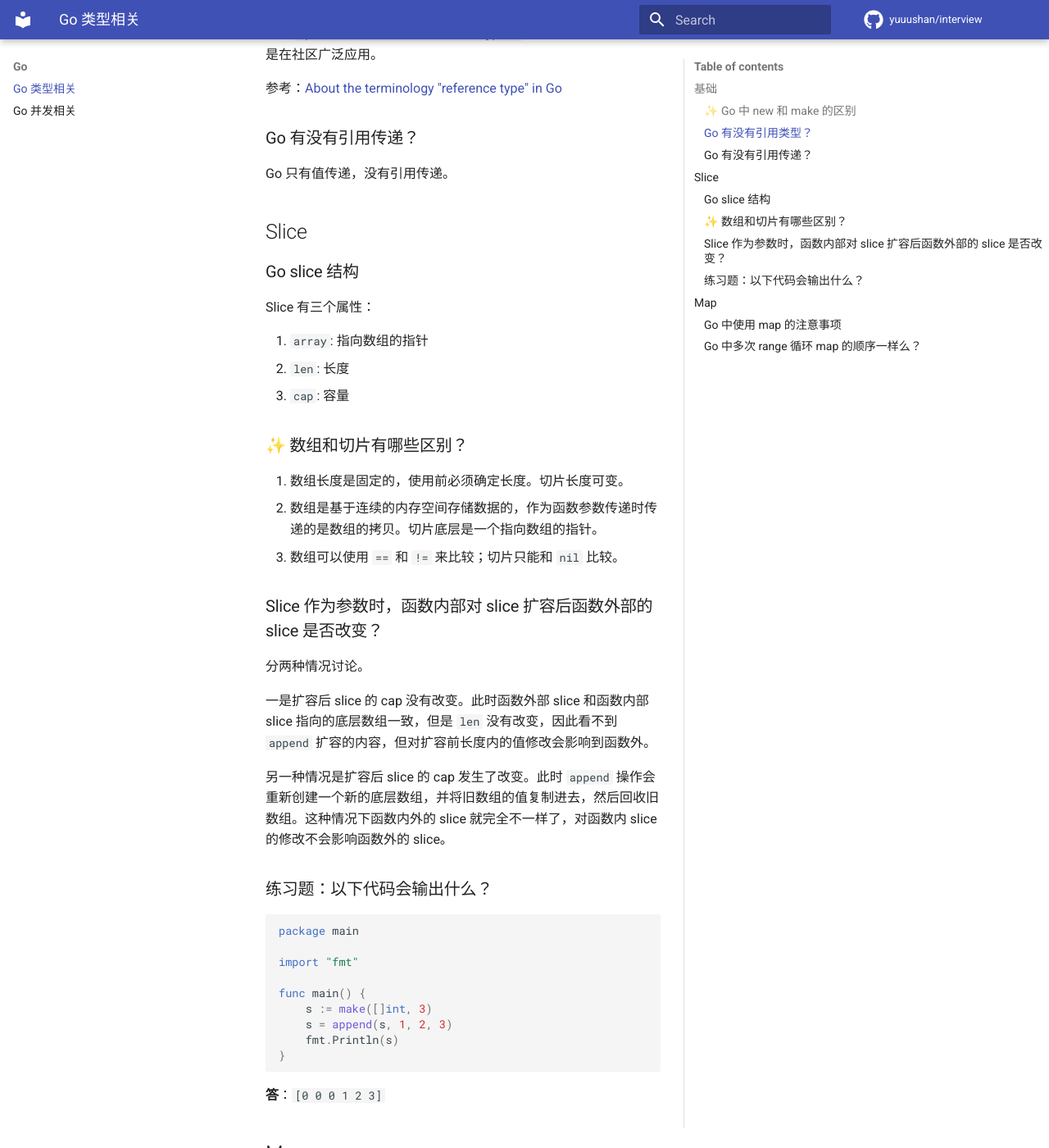
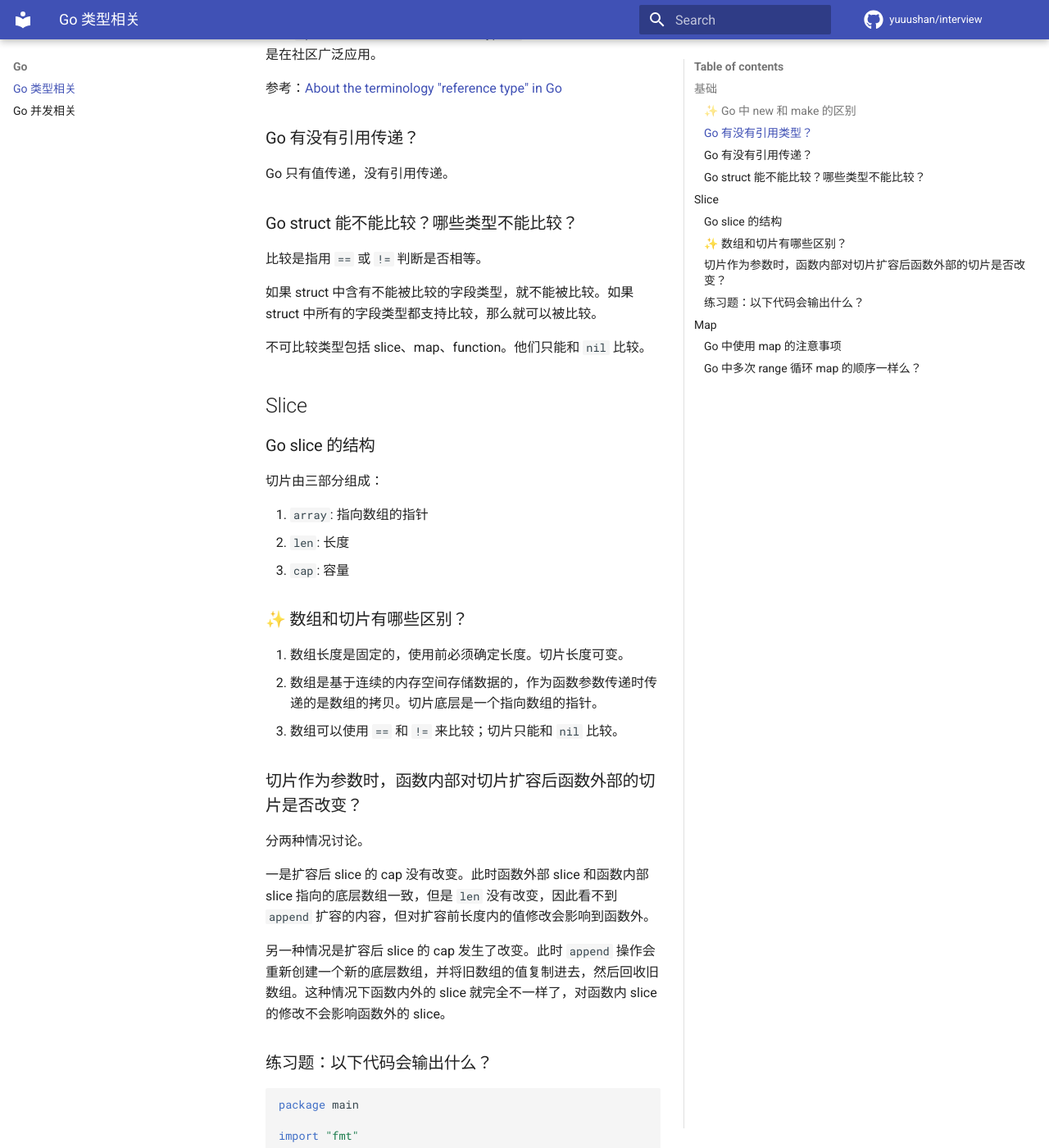
Before and after one commit to yuuushan/interview, an MkDocs documentation site: the page built from docs/go/type.md, in a window 1280 px wide and 1400 px high, scrolled down 619 px. Shown: the whole window at 82% size. Built offline with MkDocs 1.6.1 and Material for MkDocs 9.7.7, drawn with Linux system fonts in a browser that asks for light colours; comment, search, counter and statistics services are not loaded.

Commit message:
📝 (go): Go struct 能不能比较？哪些类型不能比较？

```diff
--- a/docs/go/type.md
+++ b/docs/go/type.md
@@ -20,11 +20,19 @@ Go 引用类型术语已经在 2013 年 4 月[从 Go specification 中删除](ht
 
 Go 只有值传递，没有引用传递。
 
+### Go struct 能不能比较？哪些类型不能比较？
+
+比较是指用 `==` 或 `!=` 判断是否相等。
+
+如果 struct 中含有不能被比较的字段类型，就不能被比较。如果 struct 中所有的字段类型都支持比较，那么就可以被比较。
+
+不可比较类型包括 slice、map、function。他们只能和 `nil` 比较。
+
 ## Slice
 
-### Go slice 结构
+### Go slice 的结构
 
-Slice 有三个属性：
+切片由三部分组成：
 
 1. `array`: 指向数组的指针
 2. `len`: 长度
@@ -36,7 +44,7 @@ Slice 有三个属性：
 2. 数组是基于连续的内存空间存储数据的，作为函数参数传递时传递的是数组的拷贝。切片底层是一个指向数组的指针。
 3. 数组可以使用 `==` 和 `!=` 来比较；切片只能和 `nil` 比较。
 
-### Slice 作为参数时，函数内部对 slice 扩容后函数外部的 slice 是否改变？
+### 切片作为参数时，函数内部对切片扩容后函数外部的切片是否改变？
 
 分两种情况讨论。
 
```
